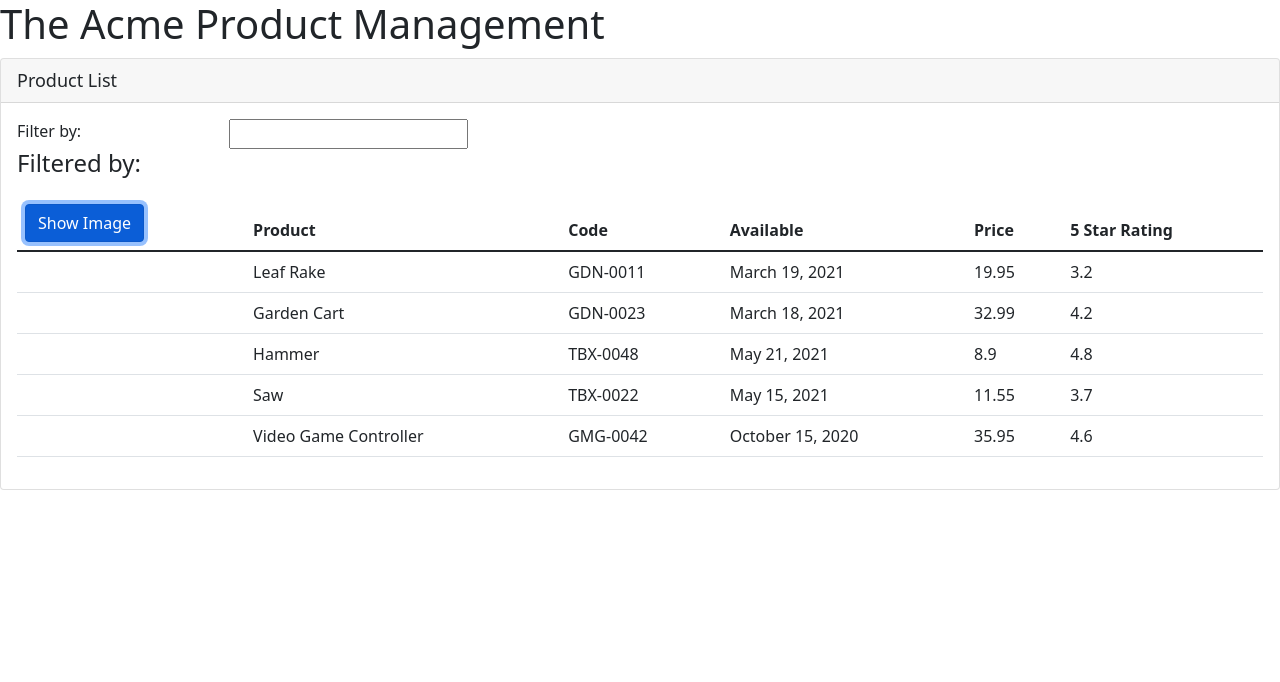
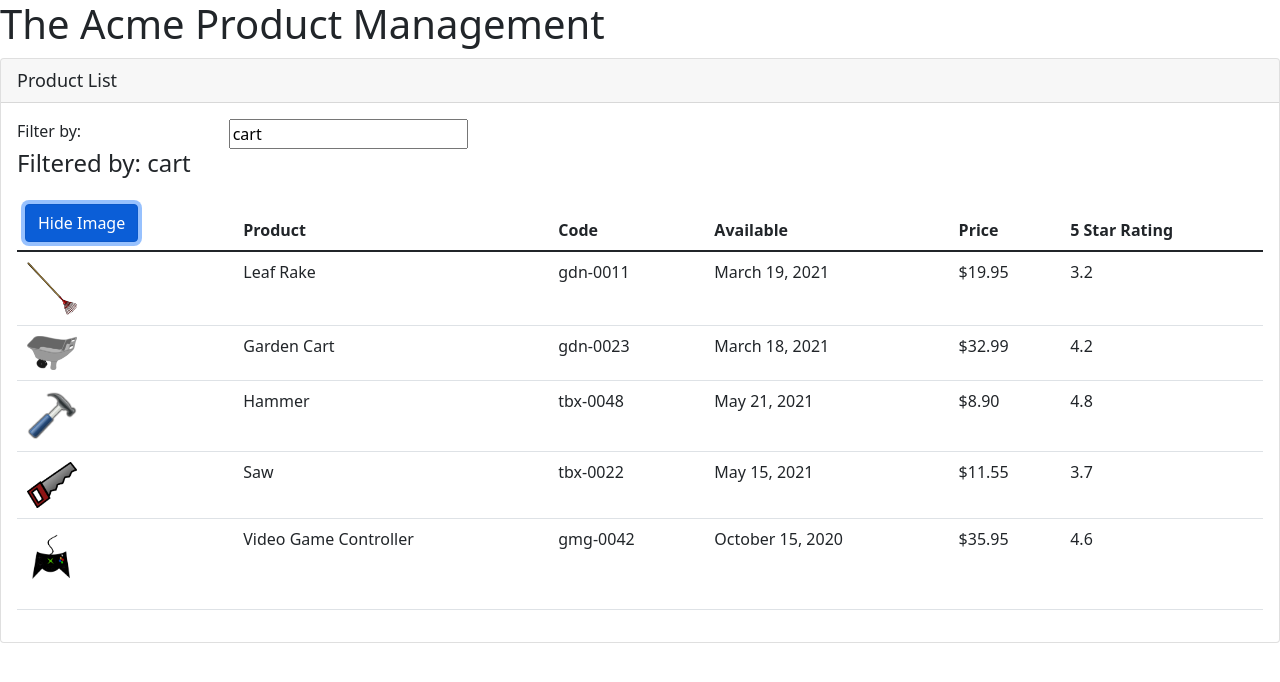
Before and after one commit to jmbohan/Angular, an Angular app in the folder APM/: page / in a window 1280 px wide. Both pictures are taken after a click on the button "Show Image". Shown: the top 682 px of the page. Built offline with nearby package versions, Linux system fonts and the light colour scheme.

Commit message:
Data Bindin

```diff
--- a/APM/src/app/app.module.ts
+++ b/APM/src/app/app.module.ts
@@ -1,10 +1,11 @@
 import { NgModule } from '@angular/core';
 import { BrowserModule } from '@angular/platform-browser';
+import { FormsModule } from '@angular/forms';
 import { AppComponent } from './app.component';
 import { ProductListComponent } from './products/product-list.component';
 
 @NgModule({
-  imports: [BrowserModule],
+  imports: [BrowserModule,FormsModule],
   declarations: [AppComponent,ProductListComponent],
   bootstrap: [AppComponent]
 })
--- a/APM/src/app/products/product-list.component.html
+++ b/APM/src/app/products/product-list.component.html
@@ -6,12 +6,13 @@
     <div class='row'>
       <div class='col-md-2'>Filter by:</div>
       <div class='col-md-4'>
-          <input type='text' />
+          <input type='text'
+                  [(ngModel)]='listFilter'/>
       </div>
     </div>
     <div class='row'>
       <div class='col-md-6'>
-          <h4>Filtered by: </h4>
+          <h4>Filtered by: {{listFilter}} </h4>
       </div>
     </div>
     <div class='table-responsive'>
@@ -19,8 +20,9 @@
         <thead>
           <tr>
             <th>
-              <button class='btn btn-primary'>
-                Show Image
+              <button class='btn btn-primary'
+                (click)='toggleImage()'>
+                {{showImage ? 'Hide' : 'Show'}} Image
               </button>
             </th>
             <th>Product</th>
@@ -32,11 +34,17 @@
         </thead>
         <tbody>
           <tr *ngFor='let product of products'>
-          <td></td>
+          <td>
+            <img *ngIf='showImage'
+                  [src] = 'product.imageUrl'
+                  [title]='product.productName'
+                  [style.width.px]='imageWidth'
+                  [style.margin.px]='imageMargin'>
+          </td>
           <td>{{product.productName}}</td>
-          <td>{{product.productCode}}</td>
+          <td>{{product.productCode | lowercase}}</td>
           <td>{{product.releaseDate}}</td>
-          <td>{{product.price}}</td>
+          <td>{{product.price | currency:'USD':'symbol':'1.2-2'}}</td>
           <td>{{product.starRating}}</td>
         </tr>
         </tbody>
--- a/APM/src/app/products/product-list.component.ts
+++ b/APM/src/app/products/product-list.component.ts
@@ -5,7 +5,11 @@
     templateUrl: './product-list.component.html'
 })
 export class ProductListComponent{
-  pageTitle: string = 'Product List';
+  pageTitle = 'Product List';
+  imageWidth = 50;
+  imageMargin  = 2;
+  showImage: boolean = false;
+  listFilter: string = 'cart';
   products: any[] = [
     {
       "productId": 1,
@@ -58,4 +62,8 @@
       "imageUrl": "assets/images/xbox-controller.png"
     }
   ];
+
+  toggleImage(): void {
+    this.showImage = !this.showImage;
+  }
 }
```
